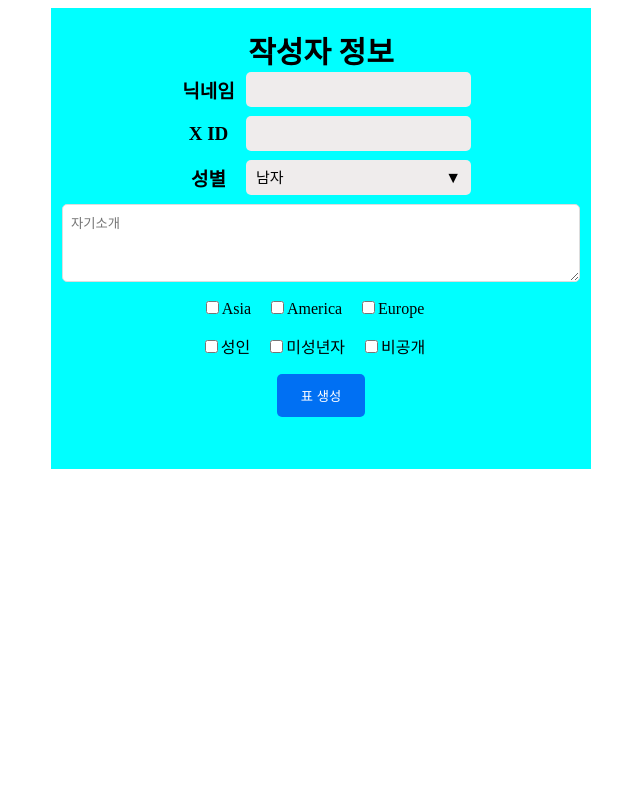
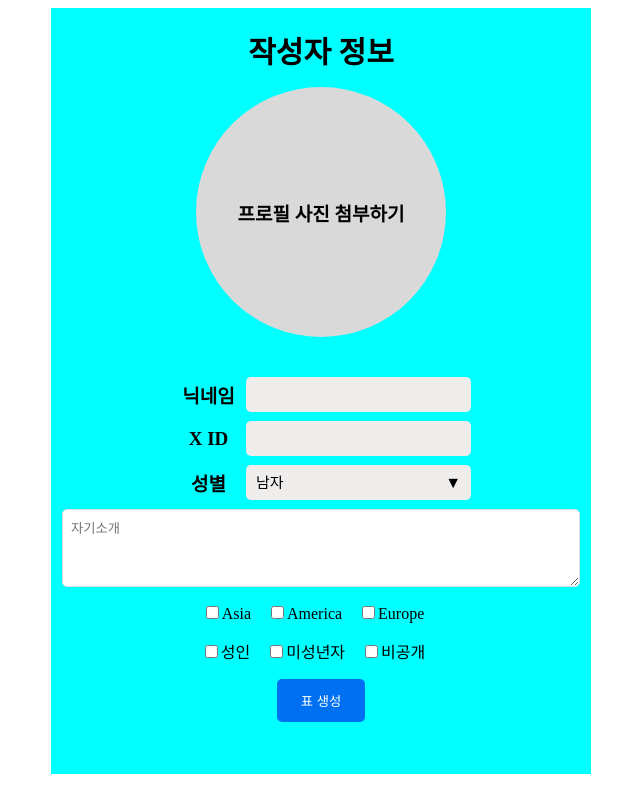
Before and after one commit to ParkGiraffe/genshin-xchinso-autogen, a Next.js app: page / in a window 1280 px wide. Shown: the whole page, without its empty margins (319-959 px from the left). Built offline with nearby package versions, Linux system fonts and the light colour scheme.

Commit message:
Feat: Bio 제작

```diff
--- a/src/app/page.js
+++ b/src/app/page.js
@@ -1,12 +1,13 @@
 "use client";
 
-import { useState, useRef } from "react";
+import { useState, useRef, useEffect } from "react";
 import styled from "styled-components";
 import html2canvas from "html2canvas";
 import { TopText } from "@/styles/Texts";
 import ThreeCheckBox from "@/components/ThreeCheckBox";
 import OneLineTextInput from "@/components/OneLineTextInput";
 import OneLineDropdown from "@/components/OneLineDropdwon";
+import Bio from "@/components/Bio";
 
 const Container = styled.div`
   display: flex;
@@ -77,11 +78,9 @@ const DownloadButton = styled(Button)`
   background-color: #28a745;
 `;
 
-const TitleText = styled.h3`
-  font-size: 19px;
-`;
+export default function Home() {
+  const [imageUpload, setImageUpload] = useState(null);
 
-export default function Home() {
   const [nick, setNick] = useState("");
   const [xId, setXId] = useState("");
   const [gender, setGender] = useState("미설정");
@@ -135,6 +134,12 @@ export default function Home() {
     <Container>
       <FormContainer>
         <TopText>작성자 정보</TopText>
+        <Bio
+          imageUpload={imageUpload}
+          onUpload={(event) => {
+            setImageUpload(event.target.files[0]);
+          }}
+        />
         <Form onSubmit={handleSubmit}>
           <OneLineTextInput
             placeholder="닉네임"
@@ -153,7 +158,6 @@ export default function Home() {
             value3Name={"비공개"}
             onChange={(e) => setGender(e.target.value)}
           />
-
           <TextArea
             placeholder="자기소개"
             value={bio}
@@ -229,12 +233,3 @@ export default function Home() {
     </Container>
   );
 }
-
-const Main = styled.main`
-  display: flex;
-  flex-direction: column;
-  align-items: center;
-  /* padding: 6rem; */
-  min-height: 100vh;
-  background-color: white;
-`;
--- /dev/null
+++ b/src/components/Bio.js
@@ -0,0 +1,40 @@
+import { FormText } from "@/styles/Texts";
+import { useState, useRef, useEffect } from "react";
+import {
+  AddPhotoBox,
+  AddPhotoInput,
+  WatchPhotoBox,
+  PhotoImage,
+} from "@/styles/BioBox";
+
+const Bio = (props) => {
+  const { imageUpload, onUpload } = props;
+  const [previewUrl, setPreviewUrl] = useState(null);
+  const fileRef = useRef(null);
+  const handleClick = () => {
+    fileRef?.current?.click();
+  };
+
+  useEffect(() => {
+    if (imageUpload) {
+      const url = URL.createObjectURL(imageUpload);
+      setPreviewUrl(url);
+      return () => URL.revokeObjectURL(url);
+    }
+  }, [imageUpload]);
+
+  return (
+    <AddPhotoBox onClick={handleClick}>
+      <AddPhotoInput ref={fileRef} type="file" onChange={onUpload} />
+      {!imageUpload ? (
+        <FormText>프로필 사진 첨부하기</FormText>
+      ) : (
+        <WatchPhotoBox>
+          <PhotoImage src={previewUrl} alt="미리보기 이미지" />
+        </WatchPhotoBox>
+      )}
+    </AddPhotoBox>
+  );
+};
+
+export default Bio;
--- /dev/null
+++ b/src/styles/BioBox.js
@@ -0,0 +1,44 @@
+import styled from "styled-components";
+
+const AddPhotoBox = styled.div`
+  display: flex;
+  /* flex-direction: column; */
+  align-items: center;
+  justify-content: center;
+  height: 250px;
+  width: 250px;
+  background-color: #d9d9d9;
+  border-radius: 180px;
+  overflow: hidden;
+  margin-bottom: 40px;
+`;
+
+const AddPhotoInput = styled.input`
+  display: none;
+`;
+
+const WatchPhotoBox = styled.div`
+  height: 100%;
+  width: 100%;
+`;
+
+const PhotoImage = styled.img`
+  width: 100%;
+  height: 100%;
+  object-fit: cover;
+`;
+
+const AddPhotoButton = styled.button`
+  display: flex;
+  flex-direction: column;
+  align-items: center;
+  justify-content: center;
+  height: 50px;
+  width: 250px;
+  color: black;
+  background-color: #e9dedf;
+  border-radius: 15px;
+  margin-top: 10px;
+`;
+
+export { AddPhotoBox, AddPhotoInput, WatchPhotoBox, PhotoImage };
--- a/src/styles/Texts.js
+++ b/src/styles/Texts.js
@@ -8,6 +8,7 @@ const FormText = styled.text`
 const TopText = styled.text`
   font-size: 30px;
   font-weight: bold;
+  margin-bottom: 15px;
 `;
 
 const FormTextContainer = styled.div`
```
